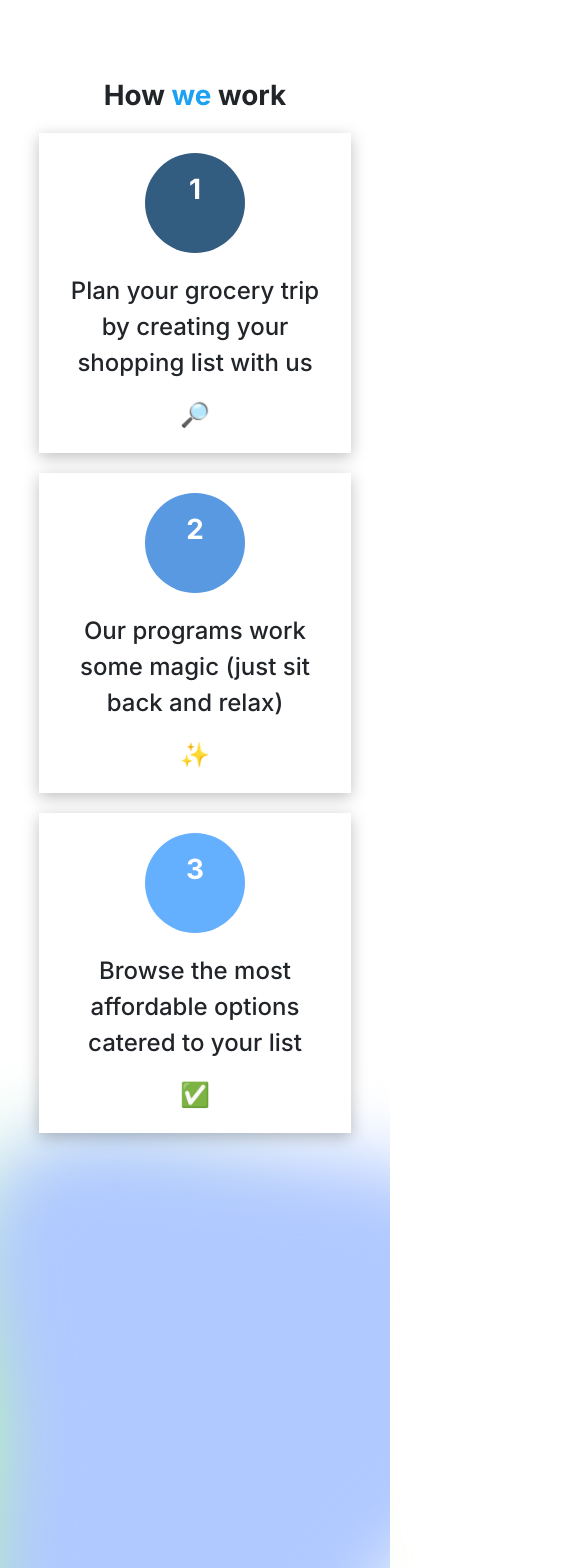
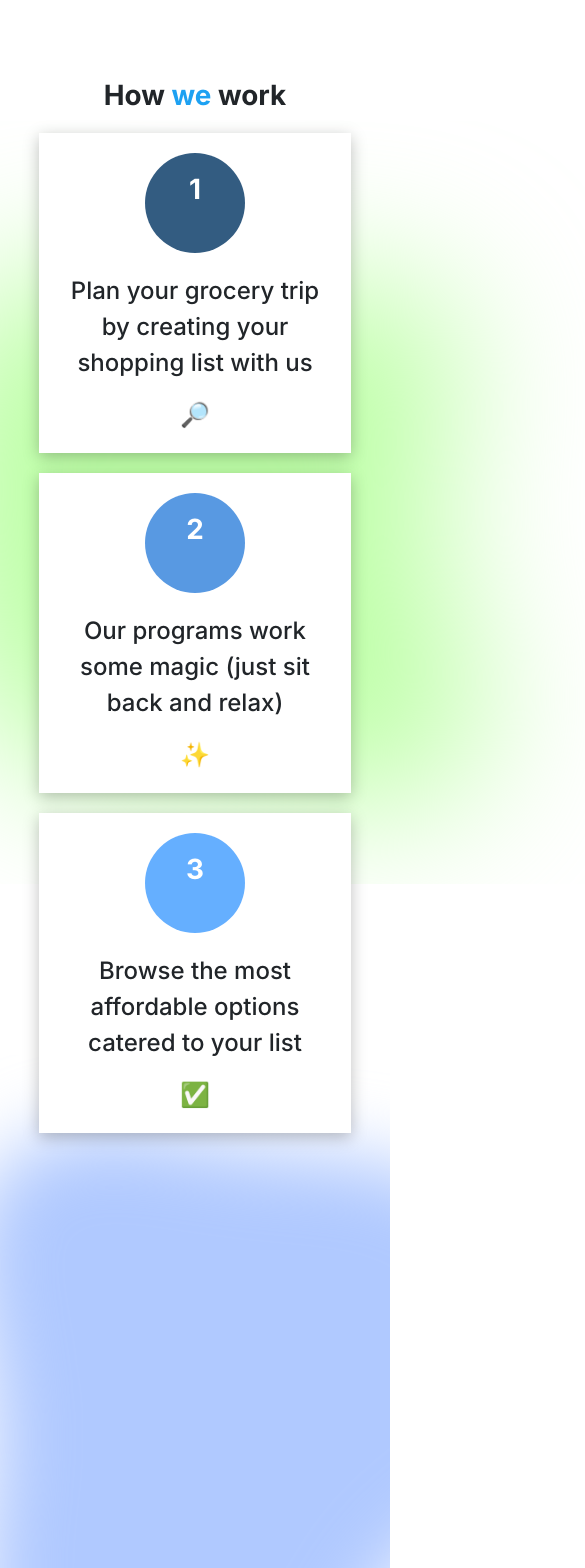
Before and after one commit to matthewnanas/SaveSmart, a React (Create React App) app in the folder web/: page / in a window 390 px wide. Shown: the part 220-1788 px from the top of the page, 585 px wide, since content can reach past the window. Built offline with nearby package versions, Linux system fonts and the light colour scheme.

Commit message:
Mobile Cards

```diff
--- a/web/src/Pages/Landing.tsx
+++ b/web/src/Pages/Landing.tsx
@@ -114,12 +114,12 @@ function MobileSteps() {
         <div>
             <div className='StepContainer'>
                 <h1>How <span style={{ color: '#1DA1F2' }}>we</span> work</h1>
+                <img src={GreenBlob} className='MobileGreenBlob' alt='Green Blob' />
                 <MobileCard color='#335C81' step='1' description='Plan your grocery trip by creating your shopping list with us' emoji='🔎' />
                 <MobileCard color='#5899E2' step='2' description='Our programs work some magic (just sit back and relax)' emoji='✨' />
                 <MobileCard color='#65AFFF' step='3' description='Browse the most affordable options catered to your list' emoji='✅' />
             </div>
-            <img src={GreenBlob} className='GreenBlob' alt='Green Blob' />
-            <img src={BlueBlob} className='BlueBlob' alt='Blue Blob' />
+            <img src={BlueBlob} className='MobileBlueBlob' alt='Blue Blob' />
         </div>
     )
 }
--- a/web/src/Static/Styles/Landing.css
+++ b/web/src/Static/Styles/Landing.css
@@ -41,3 +41,17 @@
     right: 0px;
     margin-top: -20%;
 }
+
+.MobileGreenBlob {
+    position: absolute;
+    z-index: -1;
+    margin-left: -50%;
+    margin-top: 0%;
+}
+
+.MobileBlueBlob {
+    position: absolute;
+    z-index: -1;
+    right: 0px;
+    margin-top: -20%;
+}
```
